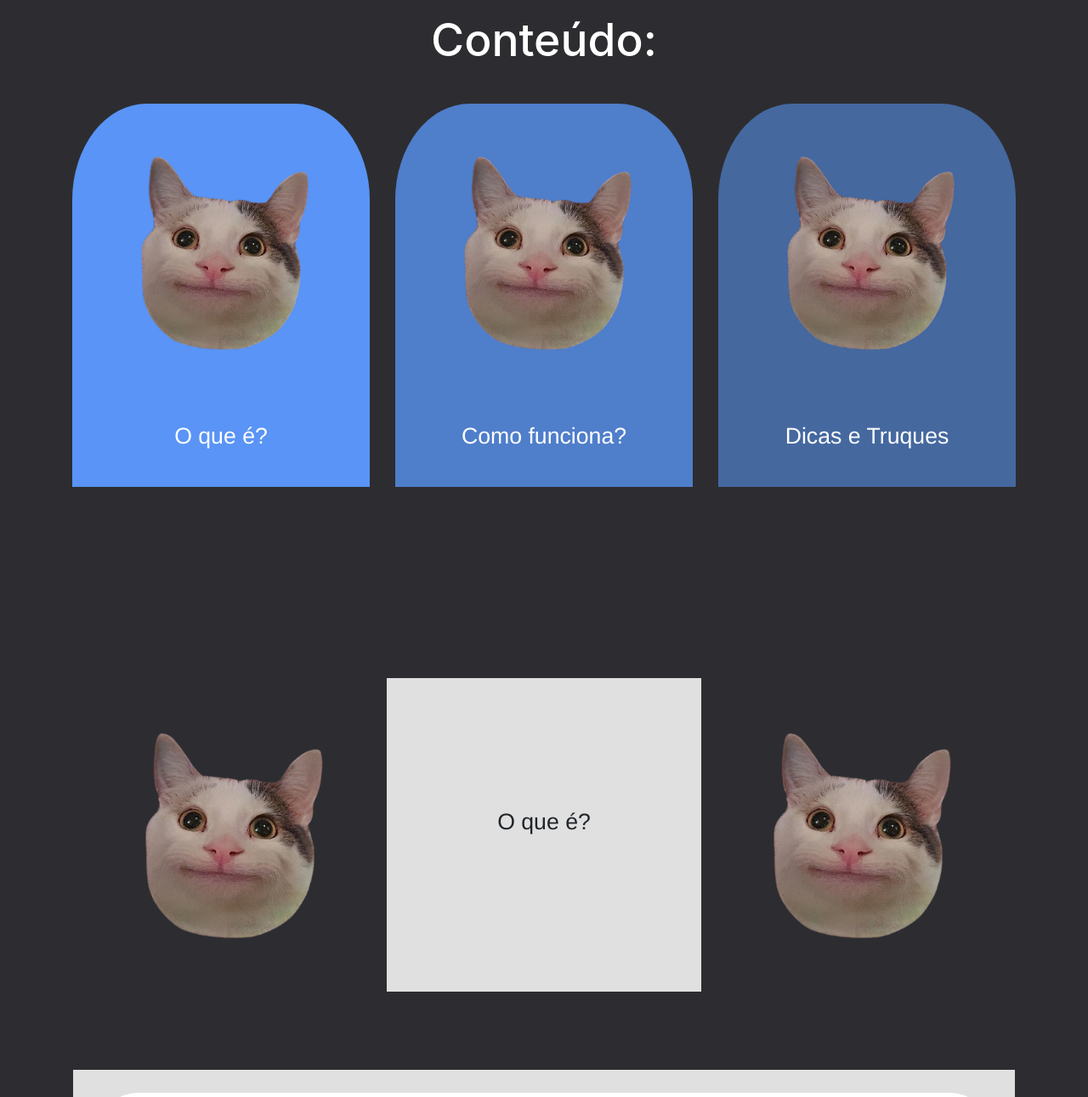
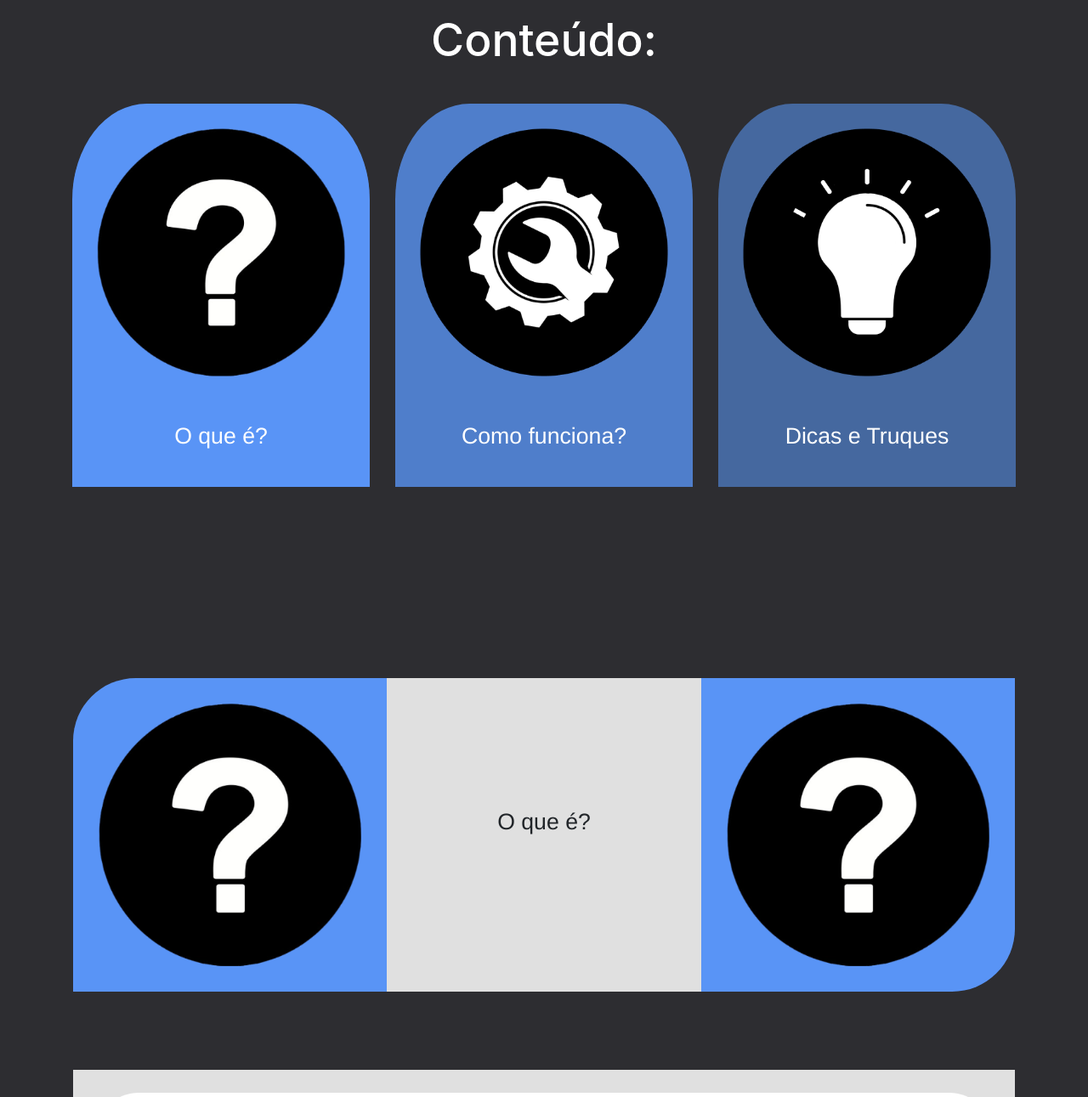
Before and after one commit to F1tsz/F1tsz.github.io, a plain HTML site: page ae_vscode/main.html in a window 1280 px wide. Shown: the part 940-2231 px from the top of the page at 85% size. Drawn offline with nearby package versions, Linux system fonts and the light colour scheme.

Commit message:
Update main.html

```diff
--- a/ae_vscode/main.html
+++ b/ae_vscode/main.html
@@ -16,7 +16,7 @@
 <body>
 
     <nav class="navbar navbar-expand-md navbar-dark fixed-top custom-shadow">
-        <a class="navbar-brand"><img src="imagens/logo.png" width="40vh"></a>
+        <a class="navbar-brand" href="#conteudo" class="stretched-link"><img src="imagens/logo.png" width="50vh"></a>
         <!-- para telas pequenas  -->
         <button class="navbar-toggler" type="button" data-toggle="collapse" data-target="#navbarsExampleDefault"
             aria-controls="navbarsExampleDefault" aria-expanded="false" aria-label="Toggle navigation">
@@ -69,7 +69,7 @@
     </div>
     <!-- intro end -->
 
-    <h1 class="fs-1 text-center text-white"> Conteúdo:</h1>
+    <h1 class="fs-1 text-center text-white" id="conteudo"> Conteúdo:</h1>
     <br>
     <!-- card index -->
     <div class="container">
@@ -77,7 +77,7 @@
             <div class="col-sm">
                 <div class="card card1 animation">
                     <a href="#oquee_conteudo" class="stretched-link">
-                        <img src="imagens/placeholder.png" class="card-img-top">
+                        <img src="imagens/icon_oquee.png" class="card-img-top">
                         <div class="card-body">
                             <h5 class="card-title text-white">O que é?</h5>
                         </div>
@@ -87,7 +87,7 @@
             <div class="col-sm">
                 <div class="card card2 animation">
                     <a href="#funcionamento_conteudo" class="stretched-link">
-                        <img src="imagens/placeholder.png" class="card-img-top">
+                        <img src="imagens/icon_comofunciona.png" class="card-img-top">
                         <div class="card-body">
                             <h5 class="card-title text-white">Como funciona?</h5>
                         </div>
@@ -97,7 +97,7 @@
             <div class="col-sm">
                 <div class="card card3 animation">
                     <a href="#beneficios_conteudo" class="stretched-link">
-                        <img src="imagens/placeholder.png" class="card-img-top">
+                        <img src="imagens/icon_dicastruques.png" class="card-img-top">
                         <div class="card-body">
                             <h5 class="card-title text-white">Dicas e Truques</h5>
                         </div>
@@ -121,7 +121,7 @@
             <div class="card card_titulo ">
                 <div class="row no-gutters">
                     <div class="col-sm">
-                        <img class="card-img titulo_img_left" src="imagens/placeholder.png">
+                        <img class="card-img titulo_img_left" src="imagens/icon_oquee.png">
                     </div>
                     <div class="col-sm">
                         <div class="card-body">
@@ -129,7 +129,7 @@
                         </div>
                     </div>
                     <div class="col-sm">
-                        <img class="card-img titulo_img_right" src="imagens/placeholder.png">
+                        <img class="card-img titulo_img_right" src="imagens/icon_oquee.png">
                     </div>
                 </div>
             </div>
@@ -193,7 +193,7 @@
                 <div class="card card_titulo ">
                     <div class="row no-gutters">
                         <div class="col-sm">
-                            <img class="card-img titulo_img_left" src="imagens/placeholder.png">
+                            <img class="card-img titulo_img_left" src="imagens/icon_oquee.png">
                         </div>
                         <div class="col-sm">
                             <div class="card-body">
@@ -201,7 +201,7 @@
                             </div>
                         </div>
                         <div class="col-sm">
-                            <img class="card-img titulo_img_right" src="imagens/placeholder.png">
+                            <img class="card-img titulo_img_right" src="imagens/icon_oquee.png">
                         </div>
                     </div>
                 </div>
@@ -334,7 +334,7 @@
                     <div class="card card_titulo ">
                         <div class="row no-gutters">
                             <div class="col-sm">
-                                <img class="card-img titulo_img_left" src="imagens/placeholder.png">
+                                <img class="card-img titulo_img_left" src="imagens/icon_dicastruques.png">
                             </div>
                             <div class="col-sm">
                                 <div class="card-body">
@@ -342,7 +342,7 @@
                                 </div>
                             </div>
                             <div class="col-sm">
-                                <img class="card-img titulo_img_right" src="imagens/placeholder.png">
+                                <img class="card-img titulo_img_right" src="imagens/icon_dicastruques.png">
                             </div>
                         </div>
                     </div>
@@ -506,9 +506,7 @@
 
                 <!-- footer -->
                 <footer>
-                    <ul>
-                        <a class="setinha text-decoration-none" href="#inicio">↑</a>
-                    </ul>
+
                 </footer>
 
 
```
